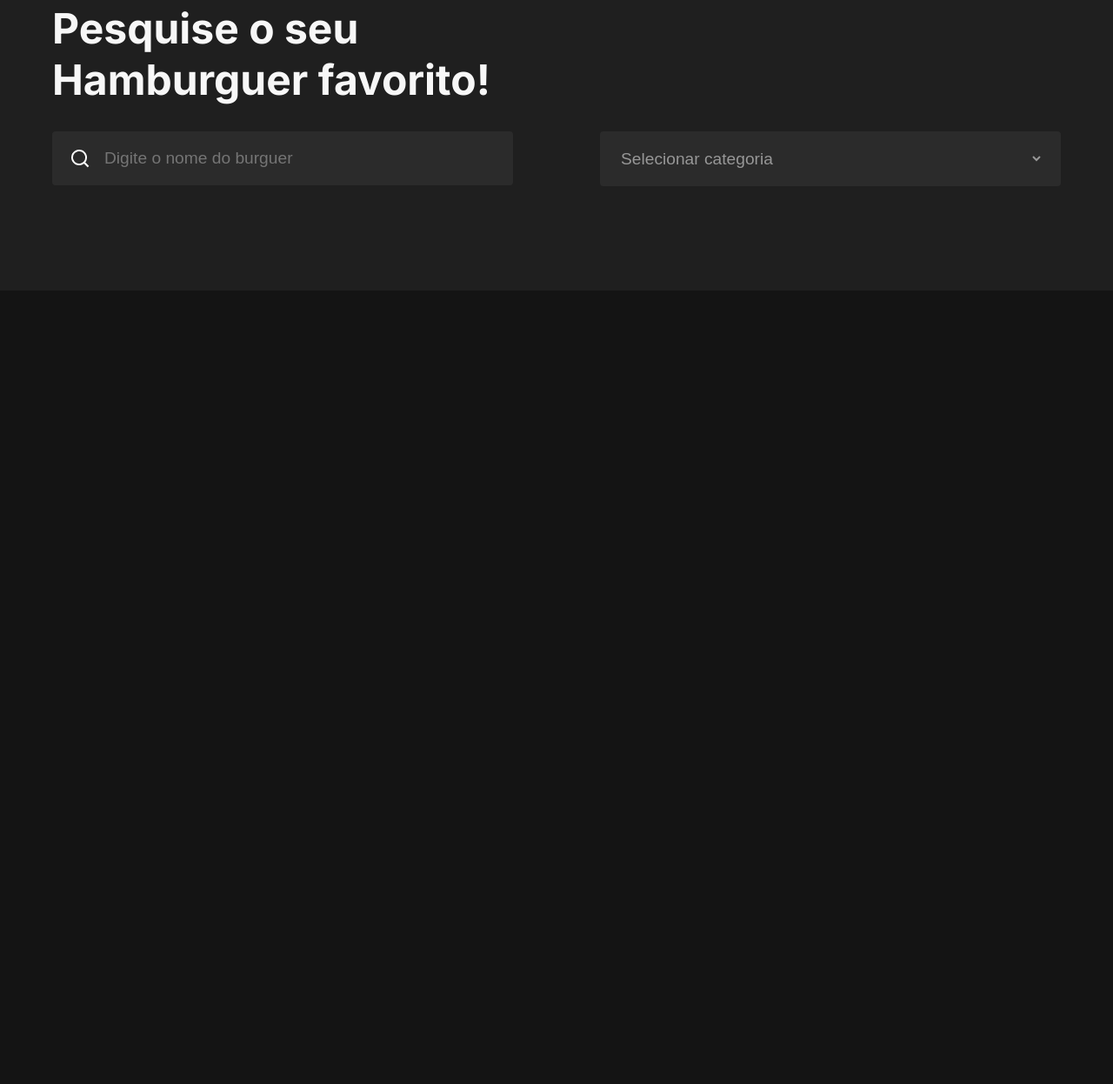
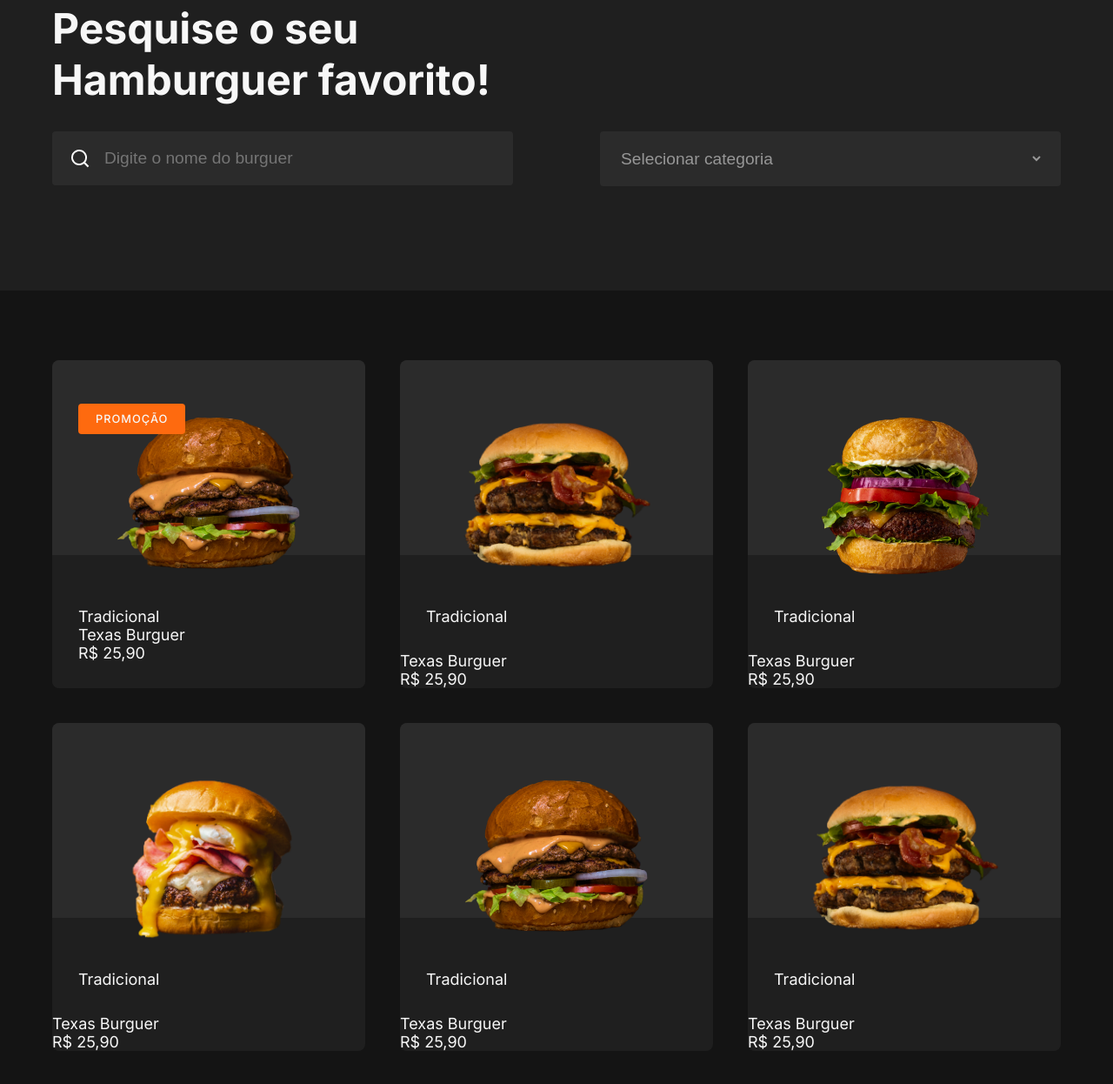
Before and after one commit to devgustavotinti/b7burguer, a plain HTML site: page index.html in a window 1280 px wide. Shown: the part 900-2146 px from the top of the page at 87% size. Before the commit the page ends 1234 px from the top, so only its background shows below. Drawn offline with Linux system fonts and the light colour scheme; a web font is replaced by a local one.

Commit message:
adding a partial section of the catalog

```diff
--- a/assets/css/global.css
+++ b/assets/css/global.css
@@ -24,6 +24,10 @@ body {
 a {
   color: var(--cor-secundaria);
   text-decoration: none;
+}
+
+img {
+  max-width: 100%;
 }
 
 .button {
--- a/assets/css/header.css
+++ b/assets/css/header.css
@@ -29,7 +29,7 @@
     &:hover {
       background-color: var(--cor-realce);
       border: var(--cor-realce);
-      transition: 0.3s;
+      transition: 0.6s;
     }
   }
 
--- /dev/null
+++ b/assets/css/product.css
@@ -0,0 +1,39 @@
+.products {
+  display: grid;
+  grid-template-columns: repeat(3, 1fr);
+  gap: 40px;
+  margin: 40px 0;
+}
+
+.product-item {
+  display: block;
+  border-radius: 8px;
+  overflow: hidden;
+  position: relative;
+  background-color: #1f1f1f;
+
+  & .warning {
+    position: absolute;
+    top: 50px;
+    left: 30px;
+    background-color: var(--cor-realce);
+    font-size: 0.8rem;
+    font-weight: 500;
+    letter-spacing: 1px;
+    text-transform: uppercase;
+    padding: 10px 20px;
+    border-radius: 4px;
+  }
+
+  & .photo {
+    text-align: center;
+    background-color: #2b2b2b;
+    padding-top: 60px;
+  }
+
+  & .info{
+    background-color: #1f1f1f;
+    padding: 60px 30px 30px 30px;
+    margin-top: -30px;
+  }
+}
--- a/assets/css/style.css
+++ b/assets/css/style.css
@@ -2,3 +2,4 @@
 @import './header.css';
 @import './main.css';
 @import './search.css';
+@import './product.css';
--- a/index.html
+++ b/index.html
@@ -4,6 +4,11 @@
     <meta charset="UTF-8" />
     <meta name="viewport" content="width=device-width, initial-scale=1.0" />
     <link rel="stylesheet" href="./assets/css/style.css" />
+    <link
+      rel="shortcut icon"
+      href="./assets/img/logoB7.svg"
+      type="image/svg+xml"
+    />
     <title>B7 Burguer</title>
   </head>
   <body>
@@ -56,5 +61,77 @@
         </div>
       </div>
     </section>
+    <section>
+      <div class="container">
+        <div class="products">
+          <a href="/" class="product-item">
+            <div class="warning">Promoção</div>
+            <div class="photo">
+              <img src="./assets/img/burgers/burger1.png" alt="Hamburguer" />
+            </div>
+            <div class="info">
+              <div class="product-category">Tradicional</div>
+              <div class="product-name">Texas Burguer</div>
+              <div class="product-price">R$ 25,90</div>
+            </div>
+          </a>
+          <a href="/" class="product-item">
+            <div class=""></div>
+            <div class="photo">
+              <img src="./assets/img/burgers/burger2.png" alt="Hamburguer" />
+            </div>
+            <div class="info">
+              <div class="product-category">Tradicional</div>
+            </div>
+            <div class="product-name">Texas Burguer</div>
+            <div class="product-price">R$ 25,90</div>
+          </a>
+          <a href="/" class="product-item">
+            <div class=""></div>
+            <div class="photo">
+              <img src="./assets/img/burgers/burger3.png" alt="Hamburguer" />
+            </div>
+            <div class="info">
+              <div class="product-category">Tradicional</div>
+            </div>
+            <div class="product-name">Texas Burguer</div>
+            <div class="product-price">R$ 25,90</div>
+          </a>
+          <a href="/" class="product-item">
+            <div class=""></div>
+            <div class="photo">
+              <img src="./assets/img/burgers/burger4.png" alt="Hamburguer" />
+            </div>
+            <div class="info">
+              <div class="product-category">Tradicional</div>
+            </div>
+            <div class="product-name">Texas Burguer</div>
+            <div class="product-price">R$ 25,90</div>
+          </a>
+          <a href="/" class="product-item">
+            <div class=""></div>
+            <div class="photo">
+              <img src="./assets/img/burgers/burger1.png" alt="Hamburguer" />
+            </div>
+            <div class="info">
+              <div class="product-category">Tradicional</div>
+            </div>
+            <div class="product-name">Texas Burguer</div>
+            <div class="product-price">R$ 25,90</div>
+          </a>
+          <a href="/" class="product-item">
+            <div class=""></div>
+            <div class="photo">
+              <img src="./assets/img/burgers/burger2.png" alt="Hamburguer" />
+            </div>
+            <div class="info">
+              <div class="product-category">Tradicional</div>
+            </div>
+            <div class="product-name">Texas Burguer</div>
+            <div class="product-price">R$ 25,90</div>
+          </a>
+        </div>
+      </div>
+    </section>
   </body>
 </html>
```
Also changed, not shown: assets/css/color.css (deleted).
